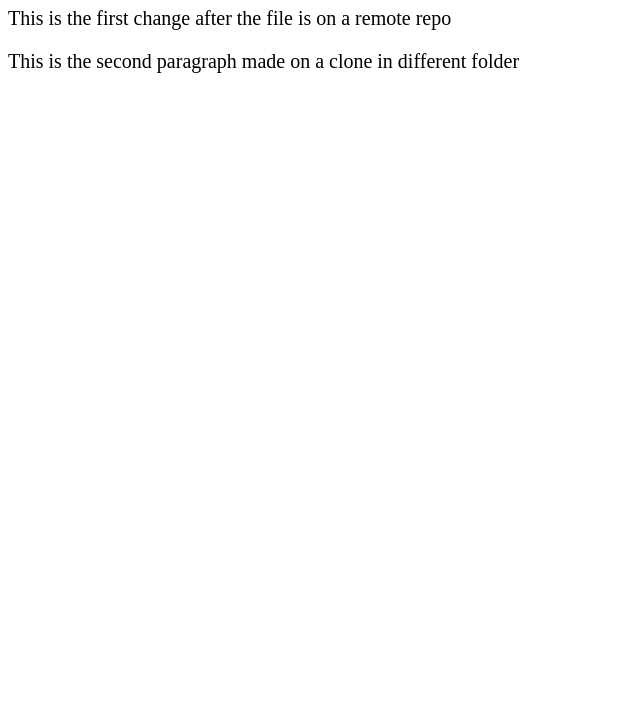
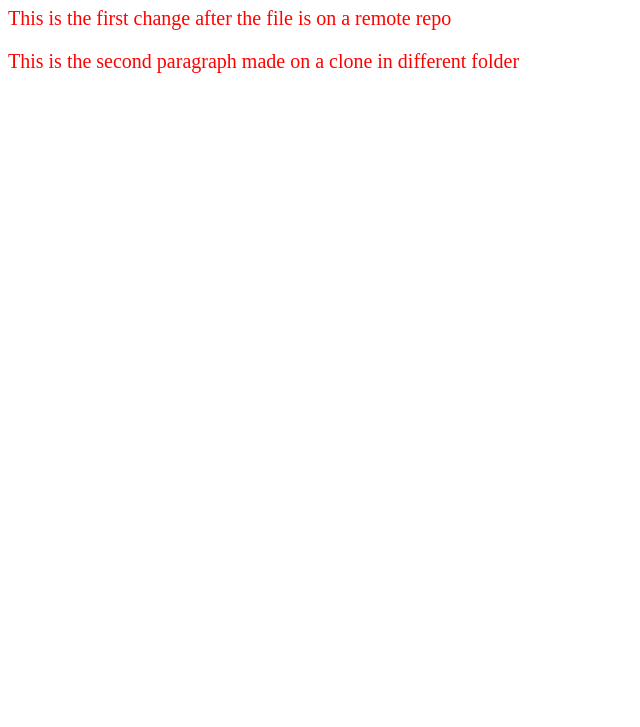
Before and after one commit to mmolk/GitPractice, a plain HTML site: page index.html in a window 1280 px wide. Shown: the part 73-800 px from the top of the page, without its empty margins (0-640 px from the left). Drawn offline with Linux system fonts and the light colour scheme.

Commit message:
Clone: update stylesheet

```diff
--- a/style.css
+++ b/style.css
@@ -1,2 +1,3 @@
 h1 {color: #2bbcee;}
-p {font-size: 20px;}
+p {font-size: 20px;
+    color: red; }
```
